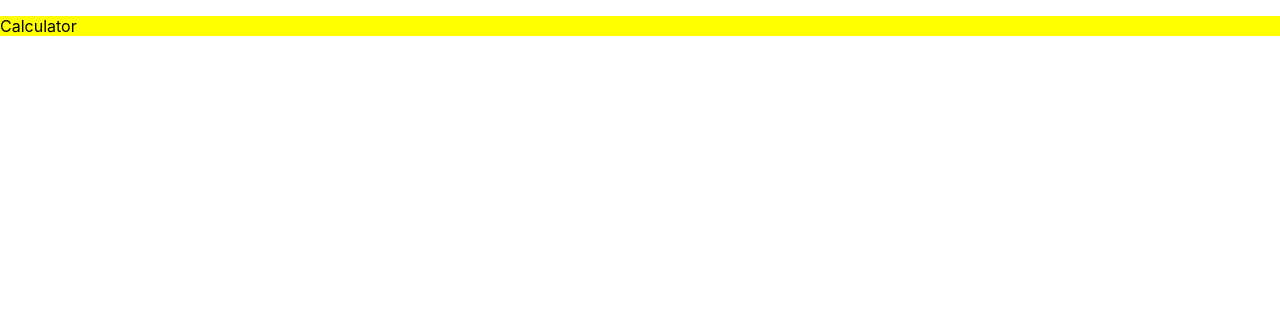
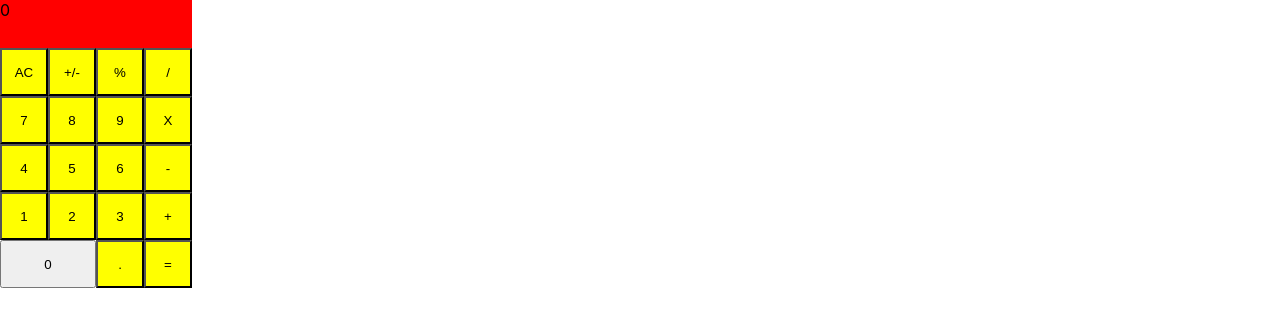
Before and after one commit to 1v4n4/calculator, a React (Create React App) app: page / in a window 1280 px wide. Shown: the top 326 px of the page. Built offline with nearby package versions, Linux system fonts and the light colour scheme.

Commit message:
Add app, button, buton panel and display components, calculator is stil unfunctional

```diff
--- a/src/App.css
+++ b/src/App.css
@@ -1,3 +1,19 @@
-div {
+.button {
   background: yellow;
+  height: 3rem;
+  width: 3rem;
 }
+
+.row {
+  display:flex;
+}
+
+.double {
+  width: 6rem;
+}
+
+.display {
+  background: red;
+  width: 12rem;
+  height: 3rem;
+}
--- a/src/App.js
+++ /dev/null
@@ -1,15 +0,0 @@
-import './App.css';
-
-function App() {
-  return (
-    <div className="App">
-
-      <p>
-        Calculator
-      </p>
-
-    </div>
-  );
-}
-
-export default App;
--- /dev/null
+++ b/src/components/App.js
@@ -0,0 +1,17 @@
+import '../App.css';
+import Display from './Display';
+import ButtonPanel from './ButtonPanel'
+
+function App() {
+  return (
+    <>
+
+      < Display />
+      < ButtonPanel />
+
+
+    </>
+  );
+}
+
+export default App;
--- /dev/null
+++ b/src/components/Button.js
@@ -0,0 +1,21 @@
+import React from 'react';
+
+export default class Button extends React.Component {
+  constructor(props) {
+    super(props);
+    this.props = {
+      name: '',
+      className: '',
+    }
+  }
+
+  render() {
+    return (
+      <button className={this.props.className}>{this.props.name} </button>
+    )
+  }
+}
+
+Button.defaultProps = {
+  className: 'button'
+};
--- /dev/null
+++ b/src/components/ButtonPanel.js
@@ -0,0 +1,18 @@
+import React from 'react';
+import Button from './Button'
+
+export default class ButtonPanel extends React.Component {
+
+  render() {
+    return (
+      <>
+        <div class = 'row'> < Button name='AC'/>< Button name='+/-'/>< Button name='%'/>< Button name='/'/> </div>
+        <div class = 'row'> < Button name='7'/>< Button name='8'/>< Button name='9'/>< Button name='X'/> </div>
+        <div class = 'row'> < Button name='4'/>< Button name='5'/>< Button name='6'/>< Button name='-'/> </div>
+        <div class = 'row'> < Button name='1'/>< Button name='2'/>< Button name='3'/>< Button name='+'/> </div>
+        <div class = 'row'> < Button className='double' name='0'/>< Button name='.'/>< Button name='='/> </div>
+      </>
+    )
+  }
+
+}
--- /dev/null
+++ b/src/components/Display.js
@@ -0,0 +1,17 @@
+import React from 'react';
+
+export default class Display extends React.Component {
+  constructor(props) {
+    super(props);
+    this.props = {
+      result: '',
+    }
+  }
+  render() {
+    return <div className='display'>{this.props.result}</div>
+  }
+}
+
+Display.defaultProps = {
+  result: '0'
+};
--- a/src/index.js
+++ b/src/index.js
@@ -1,7 +1,7 @@
 import React from 'react';
 import ReactDOM from 'react-dom';
 import './index.css';
-import App from './App';
+import App from './components/App';
 
 ReactDOM.render(
   <React.StrictMode>
```
